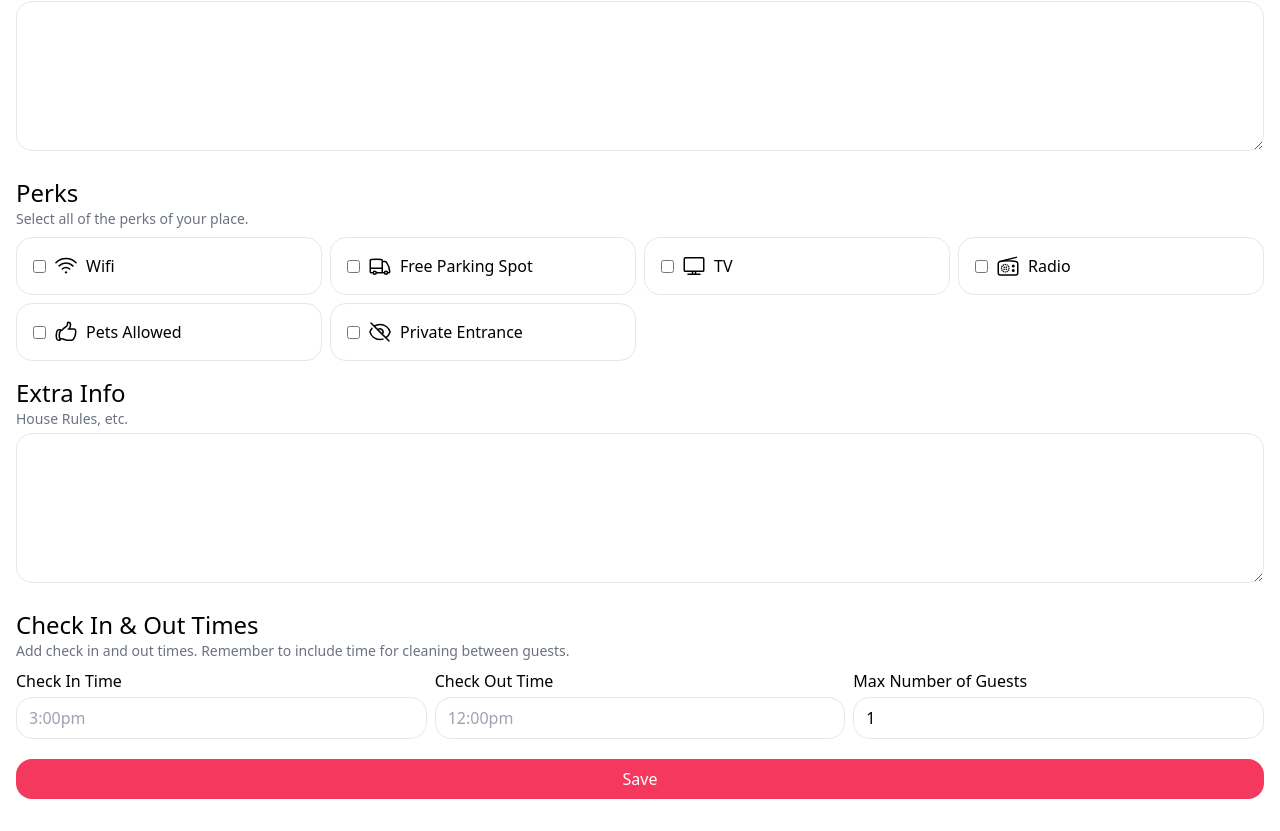
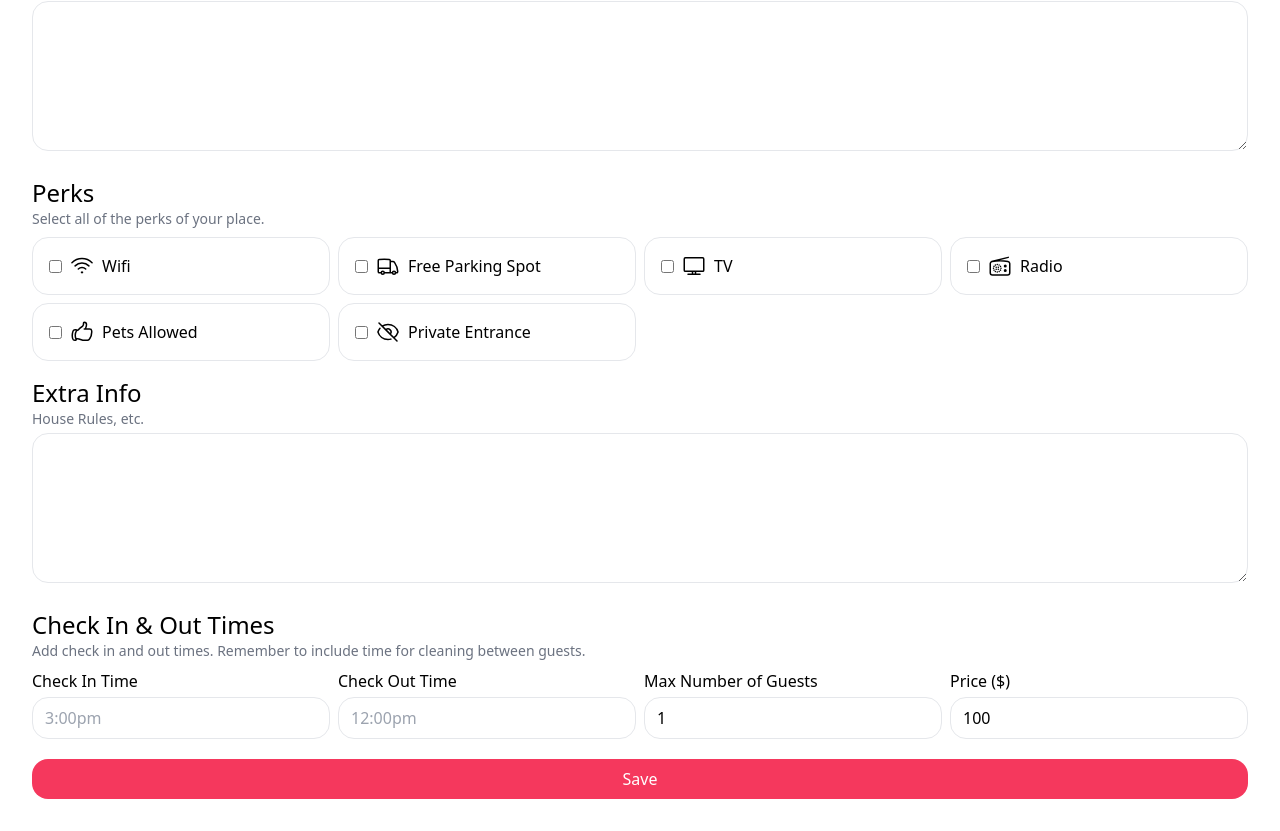
Before and after one commit to BradySavarie/airbnb-clone, a React (Vite) app in the folder client/: page /account/places/new in a window 1280 px wide. Shown: the part 679-1510 px from the top of the page. Built offline with nearby package versions, Linux system fonts and the light colour scheme; no server answers.

Commit message:
display places on index and add prices

```diff
--- a/client/src/components/Layout.tsx
+++ b/client/src/components/Layout.tsx
@@ -3,7 +3,7 @@ import Header from './Header';
 
 export default function Layout() {
     return (
-        <div className="p-4 flex flex-col min-h-screen">
+        <div className="py-4 px-8 flex flex-col min-h-screen">
             <Header />
             <Outlet />
         </div>
--- a/client/src/pages/IndexPage.tsx
+++ b/client/src/pages/IndexPage.tsx
@@ -1,3 +1,43 @@
+import axios from 'axios';
+import { useEffect, useState } from 'react';
+import { PlacesType } from './PlacesPage';
+
 export default function IndexPage() {
-    return 'Index Page goes here';
+    const [places, setPlaces] = useState<PlacesType[]>([]);
+
+    useEffect(() => {
+        axios.get('/places').then((response) => {
+            setPlaces([
+                ...response.data,
+                ...response.data,
+                ...response.data,
+                ...response.data,
+            ]);
+        });
+    });
+
+    return (
+        <div className="mt-8 grid grid-cols-2 md:grid-cols-3 lg:grid-cols-4 gap-x-6 gap-y-8">
+            {places.length > 0 &&
+                places.map((place) => (
+                    <div>
+                        <div className="bg-gray-500 rounded-2xl mb-2 flex">
+                            {place.photos?.[0] && (
+                                <img
+                                    className="rounded-2xl  object-cover aspect-square"
+                                    src={
+                                        'http://localhost:4000/uploads/' +
+                                        place.photos[0]
+                                    }
+                                />
+                            )}
+                        </div>
+                        <h2 className="text-sm truncate leading-4">
+                            {place.title}
+                        </h2>
+                        <h3 className="font-bold leading-2">{place.address}</h3>
+                    </div>
+                ))}
+        </div>
+    );
 }
--- a/client/src/pages/PlacesFormPage.tsx
+++ b/client/src/pages/PlacesFormPage.tsx
@@ -16,6 +16,7 @@ export default function PlacesFormPage() {
     const [checkIn, setCheckIn] = useState('');
     const [checkOut, setCheckOut] = useState('');
     const [maxGuests, setMaxGuests] = useState<number | ''>(1);
+    const [price, setPrice] = useState<number | ''>(100);
     const [redirect, setRedirect] = useState(false);
 
     useEffect(() => {
@@ -31,6 +32,7 @@ export default function PlacesFormPage() {
             setCheckIn(data.checkIn);
             setCheckOut(data.checkOut);
             setMaxGuests(data.maxGuests);
+            setPrice(data.price);
         });
     }, [id]);
 
@@ -49,6 +51,12 @@ export default function PlacesFormPage() {
         setMaxGuests(newValue);
     }
 
+    function handlePriceChange(e: ChangeEvent<HTMLInputElement>) {
+        const newValue: number | '' =
+            e.target.value !== '' ? parseInt(e.target.value, 10) : '';
+        setPrice(newValue);
+    }
+
     async function savePlace(e: React.FormEvent<HTMLFormElement>) {
         e.preventDefault();
         const placeData = {
@@ -61,6 +69,7 @@ export default function PlacesFormPage() {
             checkIn,
             checkOut,
             maxGuests,
+            price,
         };
 
         if (id) {
@@ -120,7 +129,7 @@ export default function PlacesFormPage() {
                     'Check In & Out Times',
                     'Add check in and out times. Remember to include time for cleaning between guests.'
                 )}
-                <div className="grid sm:grid-cols-3 gap-2 mb-2">
+                <div className="grid grid-cols-2 md:grid-cols-4 gap-2 mb-2">
                     <div className="mt-2 -mb-2">
                         <h3>Check In Time</h3>
                         <input
@@ -148,6 +157,15 @@ export default function PlacesFormPage() {
                             onChange={handleMaxGuestsChange}
                         />
                     </div>
+                    <div className="mt-2 -mb-2">
+                        <h3>Price ($)</h3>
+                        <input
+                            type="number"
+                            min={1}
+                            value={price}
+                            onChange={handlePriceChange}
+                        />
+                    </div>
                 </div>
                 <button type="submit" className="primary my-4">
                     Save
--- a/client/src/pages/PlacesPage.tsx
+++ b/client/src/pages/PlacesPage.tsx
@@ -3,7 +3,7 @@ import AccountNav from '../components/AccountNav';
 import { useEffect, useState } from 'react';
 import axios from 'axios';
 
-type PlacesType = {
+export type PlacesType = {
     _id: string;
     owner: string;
     title: string;
@@ -15,13 +15,14 @@ type PlacesType = {
     checkIn: string;
     checkOut: string;
     maxGuests: number;
+    price: number;
 };
 
 export default function PlacesPage() {
     const [places, setPlaces] = useState<PlacesType[]>([]);
 
     useEffect(() => {
-        axios.get('/places').then(({ data }) => {
+        axios.get('/user-places').then(({ data }) => {
             setPlaces(data);
         });
     }, []);
@@ -56,7 +57,7 @@ export default function PlacesPage() {
                             to={'/account/places/' + place._id}
                             className="flex bg-gray-100 p-4 gap-4 rounded-2xl cursor-pointer"
                         >
-                            <div className="bg-gray-300 w-32 h-32 grow shrink-0">
+                            <div className="bg-gray-300 w-32 grow shrink-0">
                                 {place.photos.length > 0 && (
                                     <img
                                         src={`http://localhost:4000/uploads/${place.photos[0]}`}
```
Also changed, not shown: 2 other files (tests, documents, lock files or other folders).
